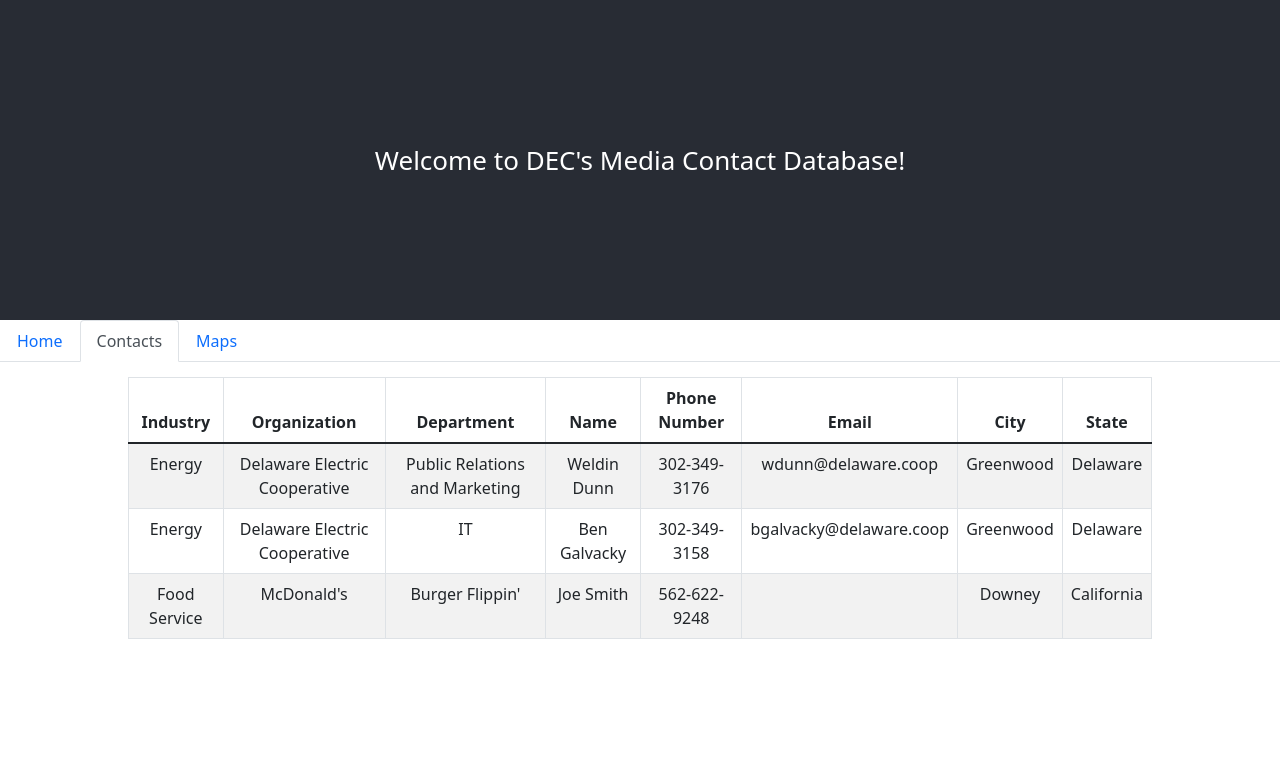
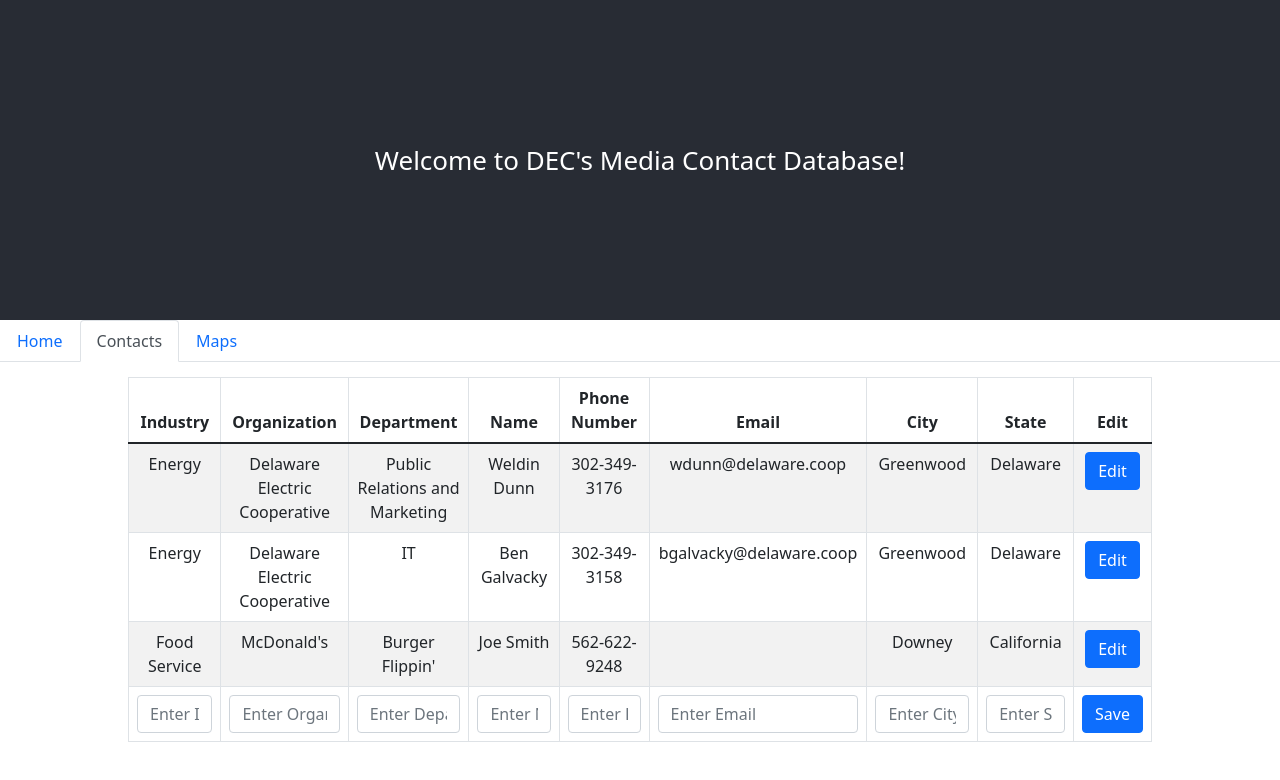
Before and after one commit to weldindunn/media-database, a React (Create React App) app: page / in a window 1280 px wide. Both pictures are taken after a click on the tab "Contacts". Shown: the top 780 px of the page. Built offline with nearby package versions, Linux system fonts and the light colour scheme.

Commit message:
Can add new contacts

```diff
--- a/src/components/viewContacts.tsx
+++ b/src/components/viewContacts.tsx
@@ -1,5 +1,5 @@
 import React, { useState } from "react";
-import { Table } from "react-bootstrap";
+import { Form, Table, Button } from "react-bootstrap";
 import { Contact } from "../interfaces/contact";
 import contacts from "../data/contacts.json";
 
@@ -7,6 +7,44 @@ const CONTACTS = contacts.map((contact): Contact => ({...contact}));
 
 export function ViewContacts(): JSX.Element {
     const [contacts, setContacts] = useState<Contact[]>(CONTACTS);
+
+    const [industry, setIndustry] = useState<string>("");
+    const [organization, setOrganization] = useState<string>("");
+    const [department, setDepartment] = useState<string>("");
+    const [name, setName] = useState<string>("");
+    const [phoneNumber, setPhoneNumber] = useState<string>("");
+    const [email, setEmail] = useState<string>("");
+    const [city, setCity] = useState<string>("");
+    const [state, setState] = useState<string>("");
+
+    function save(): void {
+        setContacts(
+            [...contacts, {
+                id: contacts.length + 1,
+                industry: industry,
+                organization: organization,
+                department: department,
+                name: name,
+                phone_number: phoneNumber,
+                email: email,
+                address: "",
+                city: city,
+                state: state
+            }]
+        )
+        reset();
+    }
+
+    function reset(): void {
+        setIndustry("");
+        setOrganization("");
+        setDepartment("");
+        setName("");
+        setPhoneNumber("");
+        setEmail("");
+        setCity("");
+        setState("");
+    }
 
     return (
         <div className="contactTable">
@@ -21,6 +59,7 @@ export function ViewContacts(): JSX.Element {
                         <th>Email</th>
                         <th>City</th>
                         <th>State</th>
+                        <th>Edit</th>
                         {/*<th>Address</th>*/}
                     </tr>
                 </thead>
@@ -35,10 +74,83 @@ export function ViewContacts(): JSX.Element {
                             <td>{contact.email}</td>
                             <td>{contact.city}</td>
                             <td>{contact.state}</td>
+                            <td>
+                                <Button>Edit</Button>
+                            </td>
                             {/*<td>{contact.address}{", "}{contact.city}{", "}{contact.state}</td>*/}
                         </tr>
                         )
                     )}
+                    <tr>
+                        {/*Industry*/}
+                        <td>
+                            <Form.Control
+                                value={industry}
+                                onChange={(event: React.ChangeEvent<HTMLInputElement>) => setIndustry(event.target.value)}
+                                placeholder="Enter Industry"
+                            />
+                        </td>
+                        {/*Organization*/}
+                        <td>
+                            <Form.Control
+                                value={organization}
+                                onChange={(event: React.ChangeEvent<HTMLInputElement>) => setOrganization(event.target.value)}
+                                placeholder="Enter Organization"
+                            />
+                        </td>
+                        {/*Department*/}
+                        <td>
+                            <Form.Control
+                                value={department}
+                                onChange={(event: React.ChangeEvent<HTMLInputElement>) => setDepartment(event.target.value)}
+                                placeholder="Enter Department"
+                            />
+                        </td>
+                        {/*Name*/}
+                        <td>
+                            <Form.Control
+                                value={name}
+                                onChange={(event: React.ChangeEvent<HTMLInputElement>) => setName(event.target.value)}
+                                placeholder="Enter Name"
+                            />
+                        </td>
+                        {/*Phone Number*/}
+                        <td>
+                            <Form.Control
+                                value={phoneNumber}
+                                onChange={(event: React.ChangeEvent<HTMLInputElement>) => setPhoneNumber(event.target.value)}
+                                placeholder="Enter Phone Number"
+                            />
+                        </td>
+                        {/*Email*/}
+                        <td>
+                            <Form.Control
+                                value={email}
+                                onChange={(event: React.ChangeEvent<HTMLInputElement>) => setEmail(event.target.value)}
+                                placeholder="Enter Email"
+                            />
+                        </td>
+                        {/*City*/}
+                        <td>
+                            <Form.Control
+                                value={city}
+                                onChange={(event: React.ChangeEvent<HTMLInputElement>) => setCity(event.target.value)}
+                                placeholder="Enter City"
+                            />
+                        </td>
+                        {/*State*/}
+                        <td>
+                            <Form.Control
+                                value={state}
+                                onChange={(event: React.ChangeEvent<HTMLInputElement>) => setState(event.target.value)}
+                                placeholder="Enter State"
+                            />
+                        </td>
+                        {/*Save*/}
+                        <td>
+                            <Button onClick={save}>Save</Button>
+                        </td>
+                    </tr>
                 </tbody>
             </Table>
         </div>
```
